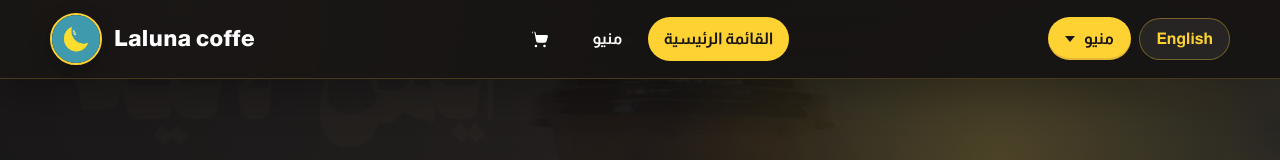
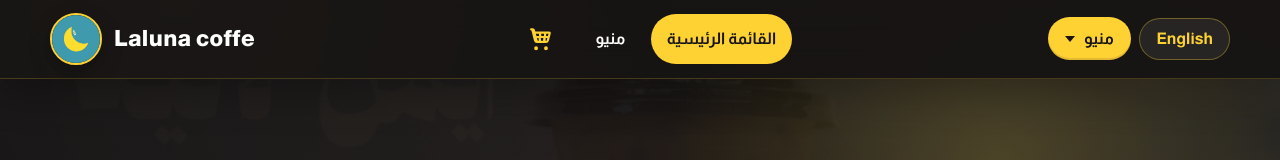
Before and after one commit to omar-alsakka/laluna, an Angular app: page / in a window 1280 px wide. Shown: the top 160 px of the page. Built offline with nearby package versions, Linux system fonts and the light colour scheme.

Commit message:
Refine cart icon badge

```diff
--- a/src/app/components/navbar/navbar.html
+++ b/src/app/components/navbar/navbar.html
@@ -7,7 +7,7 @@
 
     <a class="mobile-cart-link" [class.mobile-cart-link--bump]="cart.lastAddedItem()" routerLink="/cart" routerLinkActive="active" (click)="closeMenu()" [attr.aria-label]="languageService.isArabic() ? 'السلة' : 'Cart'">
       <svg viewBox="0 0 24 24" aria-hidden="true">
-        <path d="M7 18.5a1.5 1.5 0 1 0 0 3 1.5 1.5 0 0 0 0-3Zm10 0a1.5 1.5 0 1 0 0 3 1.5 1.5 0 0 0 0-3ZM3.2 3H5l2.25 11.2A2.2 2.2 0 0 0 9.4 16h7.9a2.2 2.2 0 0 0 2.1-1.55L21 8.9A1.5 1.5 0 0 0 19.56 7H7.15l-.5-2.52A1.85 1.85 0 0 0 4.83 3H3.2a1 1 0 1 0 0 2Z" />
+        <path d="M2.75 3a1 1 0 0 1 1-1H5.2a2 2 0 0 1 1.93 1.48L7.58 5H20a1.6 1.6 0 0 1 1.55 2l-1.65 6.4A2.8 2.8 0 0 1 17.2 15.5H9.1a2.8 2.8 0 0 1-2.72-2.12L4.98 7.9 5 7.88 4.98 7.8 4.98 7.78 4.98 7.75 4.98 7.72 4.02 4H3.75a1 1 0 0 1-1-1Zm5.34 4 .5 2h2.46l-.22-2H8.09Zm4.75 0 .22 2h2.25l.22-2h-2.69Zm4.7 0-.22 2h1.72L19.56 7h-2.02ZM9.1 13.5h1.67l-.28-2.5h-1.4l.46 1.8a.8.8 0 0 0 .78.7H9.1Zm3.68 0h1.79l.28-2.5H12.5l.28 2.5Zm3.81 0h.61a.8.8 0 0 0 .77-.6l.49-1.9h-1.36l-.28 2.5h-.23ZM8.25 22a1.75 1.75 0 1 1 0-3.5 1.75 1.75 0 0 1 0 3.5Zm9 0a1.75 1.75 0 1 1 0-3.5 1.75 1.75 0 0 1 0 3.5Z" />
       </svg>
       @if (cart.totalItems()) {
         <span>{{ cart.totalItems() }}</span>
@@ -35,7 +35,7 @@
         <a href="/#categories" (click)="closeMenu()">{{ languageService.isArabic() ? 'منيو' : 'Menu' }}</a>
         <a class="cart-link desktop-cart-link" [class.cart-link--bump]="cart.lastAddedItem()" routerLink="/cart" routerLinkActive="active" (click)="closeMenu()" [attr.aria-label]="languageService.isArabic() ? 'السلة' : 'Cart'">
           <svg viewBox="0 0 24 24" aria-hidden="true">
-            <path d="M7 18.5a1.5 1.5 0 1 0 0 3 1.5 1.5 0 0 0 0-3Zm10 0a1.5 1.5 0 1 0 0 3 1.5 1.5 0 0 0 0-3ZM3.2 3H5l2.25 11.2A2.2 2.2 0 0 0 9.4 16h7.9a2.2 2.2 0 0 0 2.1-1.55L21 8.9A1.5 1.5 0 0 0 19.56 7H7.15l-.5-2.52A1.85 1.85 0 0 0 4.83 3H3.2a1 1 0 1 0 0 2Z" />
+            <path d="M2.75 3a1 1 0 0 1 1-1H5.2a2 2 0 0 1 1.93 1.48L7.58 5H20a1.6 1.6 0 0 1 1.55 2l-1.65 6.4A2.8 2.8 0 0 1 17.2 15.5H9.1a2.8 2.8 0 0 1-2.72-2.12L4.98 7.9 5 7.88 4.98 7.8 4.98 7.78 4.98 7.75 4.98 7.72 4.02 4H3.75a1 1 0 0 1-1-1Zm5.34 4 .5 2h2.46l-.22-2H8.09Zm4.75 0 .22 2h2.25l.22-2h-2.69Zm4.7 0-.22 2h1.72L19.56 7h-2.02ZM9.1 13.5h1.67l-.28-2.5h-1.4l.46 1.8a.8.8 0 0 0 .78.7H9.1Zm3.68 0h1.79l.28-2.5H12.5l.28 2.5Zm3.81 0h.61a.8.8 0 0 0 .77-.6l.49-1.9h-1.36l-.28 2.5h-.23ZM8.25 22a1.75 1.75 0 1 1 0-3.5 1.75 1.75 0 0 1 0 3.5Zm9 0a1.75 1.75 0 1 1 0-3.5 1.75 1.75 0 0 1 0 3.5Z" />
           </svg>
           @if (cart.totalItems()) {
             <span>{{ cart.totalItems() }}</span>
--- a/src/app/components/navbar/navbar.scss
+++ b/src/app/components/navbar/navbar.scss
@@ -98,19 +98,47 @@
   border-radius: 999px;
 }
 
+.cart-link,
+.cart-link:hover,
+.cart-link.active {
+  position: relative;
+  color: var(--color-accent) !important;
+  background: transparent !important;
+}
+
+.mobile-cart-link {
+  position: relative;
+}
+
 .cart-link svg,
 .mobile-cart-link svg {
-  width: 1.28rem;
-  height: 1.28rem;
+  width: 1.65rem;
+  height: 1.65rem;
   fill: currentColor;
+}
+
+.cart-link span,
+.mobile-cart-link span {
+  position: absolute;
+  top: 0.2rem;
+  inset-inline-end: 0.15rem;
+  min-width: 1.05rem;
+  height: 1.05rem;
+  padding-inline: 0.18rem;
+  color: var(--color-primary);
+  font-size: 0.66rem;
+  line-height: 1;
+  background: var(--color-accent);
+  border: 2px solid var(--color-primary);
+  transform: translate(35%, -35%);
 }
 
 .cart-link:hover span,
 .cart-link.active span,
 .mobile-cart-link:hover span,
 .mobile-cart-link.active span {
-  color: #ffffff;
-  background: var(--color-primary);
+  color: var(--color-primary);
+  background: var(--color-accent);
 }
 
 .cart-link--bump,
@@ -335,10 +363,10 @@
     min-width: 3rem;
     min-height: 3rem;
     padding: 0.68rem 0.88rem;
-    color: var(--color-primary);
+    color: var(--color-accent);
     font-weight: 800;
     text-decoration: none;
-    background: var(--color-accent);
+    background: transparent;
     border-radius: 999px;
   }
 
@@ -348,7 +376,7 @@
   }
 
   .mobile-cart-link.active {
-    box-shadow: 0 0 0 1px rgba(254, 210, 51, 0.4), 0 10px 24px rgba(254, 210, 51, 0.18);
+    box-shadow: none;
   }
 
   .nav-toggle {
```
